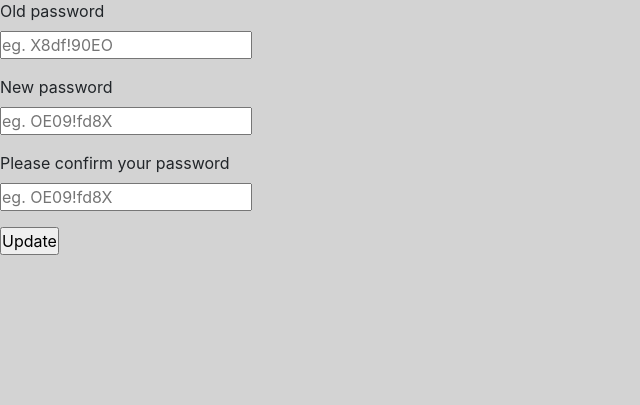
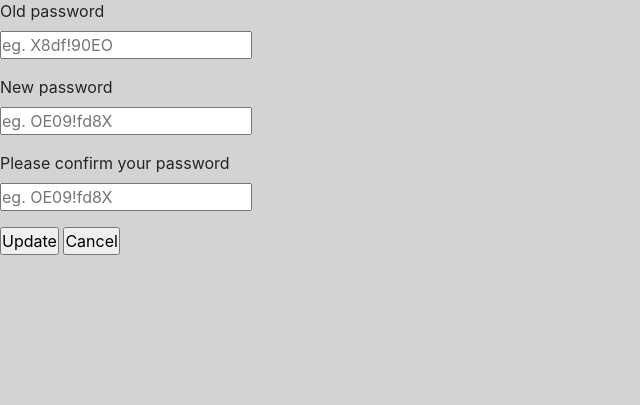
Before and after one commit to rajgopal161/e-book_webapp, a Django app: page /update_password in a window 1280 px wide. Shown: the part 67-472 px from the top of the page, without its empty margins (0-640 px from the left). Run offline with Django 3.2, Linux system fonts and the light colour scheme; some libraries are stand-ins or nearby versions.

Commit message:
Adding cancel button for the password update functionality

```diff
--- a/mysite/myapp/templates/myapp/updatepass.html
+++ b/mysite/myapp/templates/myapp/updatepass.html
@@ -23,7 +23,7 @@
                     <input id="password_confirm" name="password_confirm" required="required" type="password" placeholder="eg. OE09!fd8X"/>
                 </p>
                 <p class="Updatepswd button">
-                    <input type="submit" value="Update"/>
+                    <input type="submit" value="Update"/> <a href="{% url 'account:user_details' %}"><input type="button" value="Cancel"/></a>
                 </p>
 
             </form>
```
Also changed, not shown: mysite/db.sqlite3.
